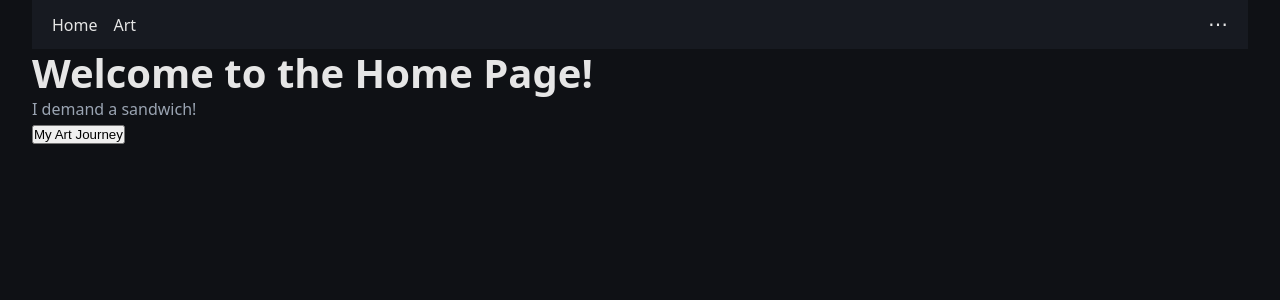
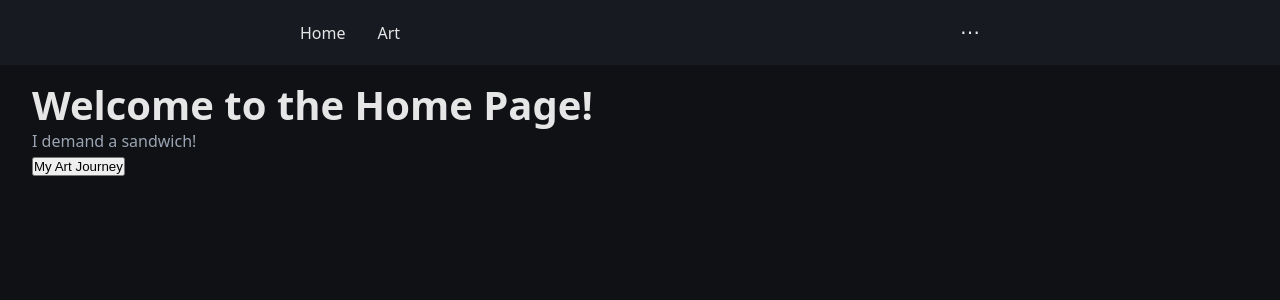
Before and after one commit to BafflingBonk/website, an Angular app: page /home in a window 1280 px wide. Shown: the top 300 px of the page. Built offline with nearby package versions, Linux system fonts and the light colour scheme.

Commit message:
fix header

```diff
--- a/src/app/app.component.ts
+++ b/src/app/app.component.ts
@@ -8,11 +8,11 @@ import { HeaderComponent } from './core/header/header.component';
   standalone: true,
   imports: [RouterOutlet, CommonModule, HeaderComponent],
   template: `
+  <app-header></app-header>
   <div class="container">
-    <app-header></app-header>
     <router-outlet></router-outlet>
-    </div>
-    `
+  </div>
+  `
 })
 
 export class AppComponent {}
--- a/src/app/core/header/header.component.scss
+++ b/src/app/core/header/header.component.scss
@@ -3,13 +3,14 @@
     justify-content: space-between;
     align-items: center;
 
-    padding: 12px 20px;
+    padding: 20px 300px;
     background: var(--surface);
     color: var(--text);
+    margin-bottom: 16px;
 }
 
 .left a {
-    margin-right: 16px;
+    margin-right: 32px;
     color: var(--text);
     text-decoration: none;
 }
```
